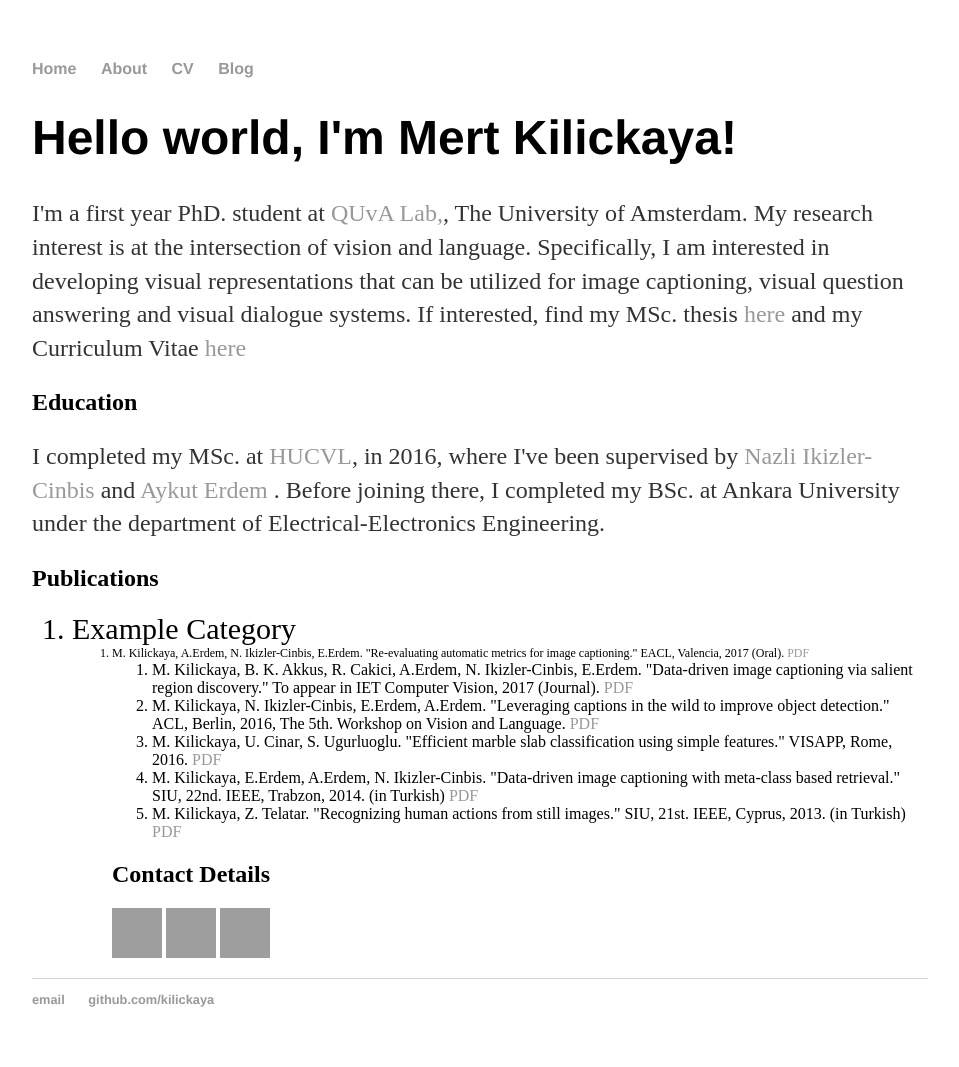
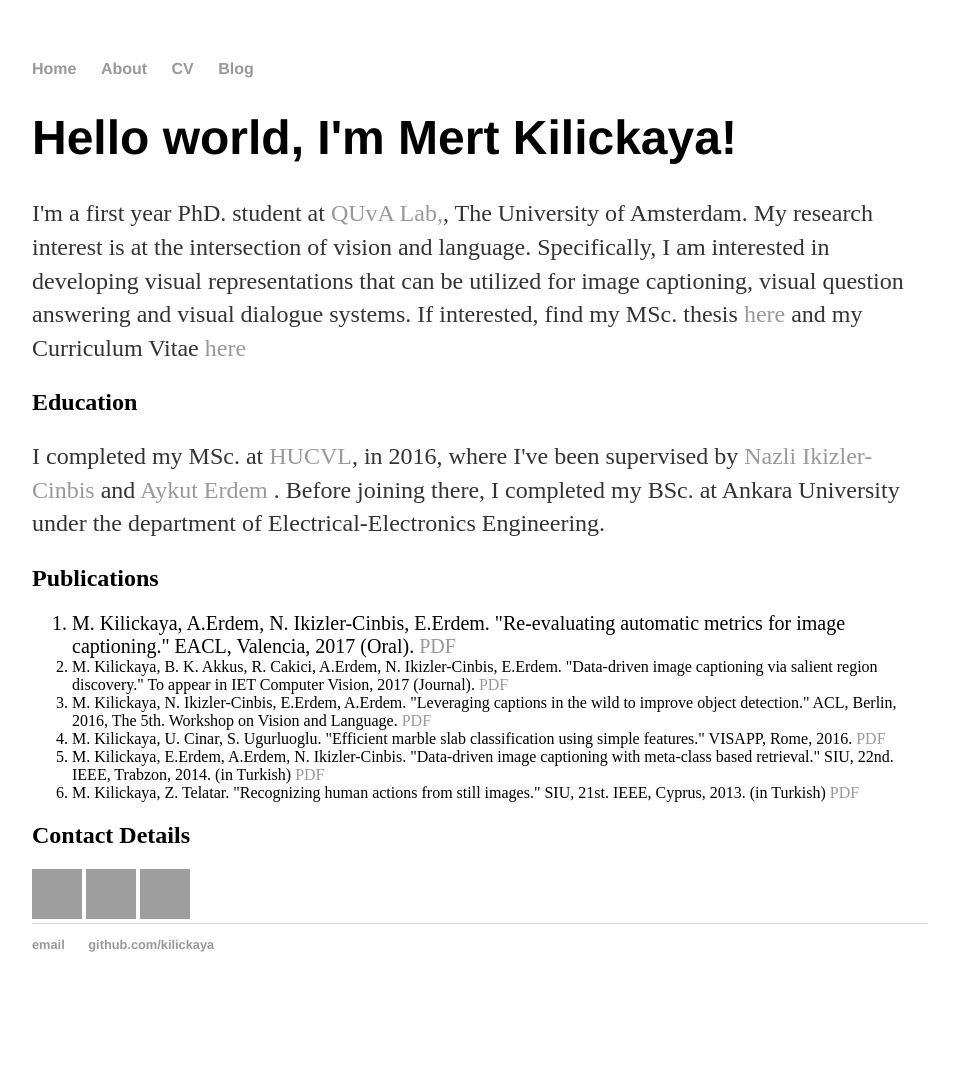
Before and after one commit to kilickaya/kilickaya.github.io, a Jekyll site: the page built from index.html, in a window 1280 px wide. Shown: the whole page, without its empty margins (160-1119 px from the left). Built offline with Jekyll 4.4.1, drawn with Linux system fonts in a browser that asks for light colours; after the commit the page ends 1012 px from its top, so only the background shows below that; grey boxes are pictures that could not be loaded.

Commit message:
Update index.html

```diff
--- a/index.html
+++ b/index.html
@@ -12,10 +12,9 @@ title: Mert Kilickaya, MSc.
 	<h2>Publications</h2>
 
 	<ol>
-		<li style="font-size:30px">Example Category</li>
-   <ol>
 
-	  <li style="font-size:12px">M. Kilickaya, A.Erdem, N. Ikizler-Cinbis, E.Erdem. "Re-evaluating automatic metrics for image captioning." EACL, Valencia, 2017 (Oral). <a href="https://arxiv.org/pdf/1612.07600"> PDF</a></li> <ol>
+
+	  <li style="font-size:20px">M. Kilickaya, A.Erdem, N. Ikizler-Cinbis, E.Erdem. "Re-evaluating automatic metrics for image captioning." EACL, Valencia, 2017 (Oral). <a href="https://arxiv.org/pdf/1612.07600"> PDF</a></li>
 	  <li>M. Kilickaya, B. K. Akkus, R. Cakici, A.Erdem, N. Ikizler-Cinbis, E.Erdem. "Data-driven image captioning via salient region discovery."  To appear in IET Computer Vision, 2017 (Journal). <a href="http://digital-library.theiet.org/content/journals/10.1049/iet-cvi.2016.0286"> PDF</a></li>
 	  <li>M. Kilickaya, N. Ikizler-Cinbis, E.Erdem, A.Erdem. "Leveraging captions in the wild to improve object detection." ACL, Berlin, 2016, The 5th. Workshop on Vision and Language. <a href="https://www.aclweb.org/anthology/W/W16/W16-3204.pdf"> PDF</a></li>
 	  <li>M. Kilickaya, U. Cinar, S. Ugurluoglu. "Efficient marble slab classification using simple features." VISAPP, Rome, 2016. <a href="http://www.scitepress.org/DigitalLibrary/PublicationsDetail.aspx?ID=4dN32E92EKw%3d&t=1"> PDF</a></li>
```
